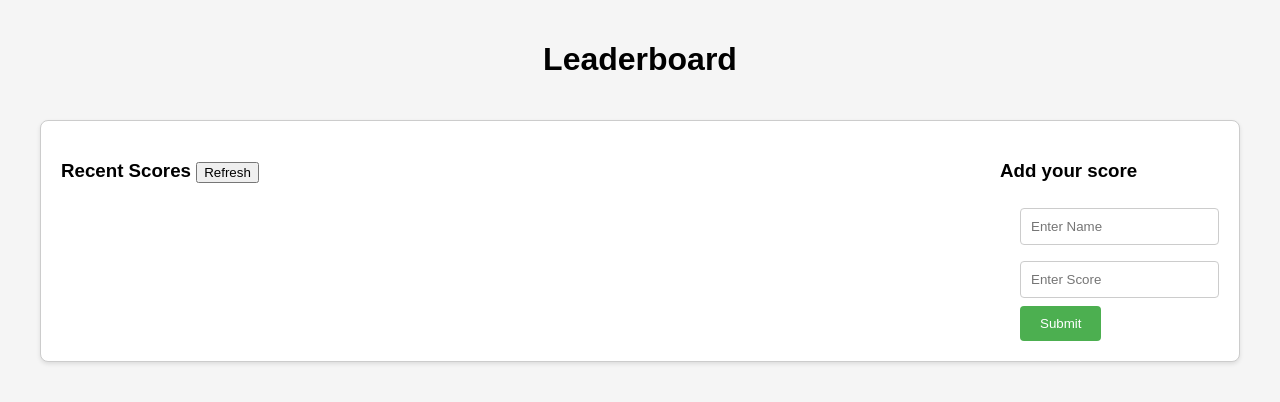
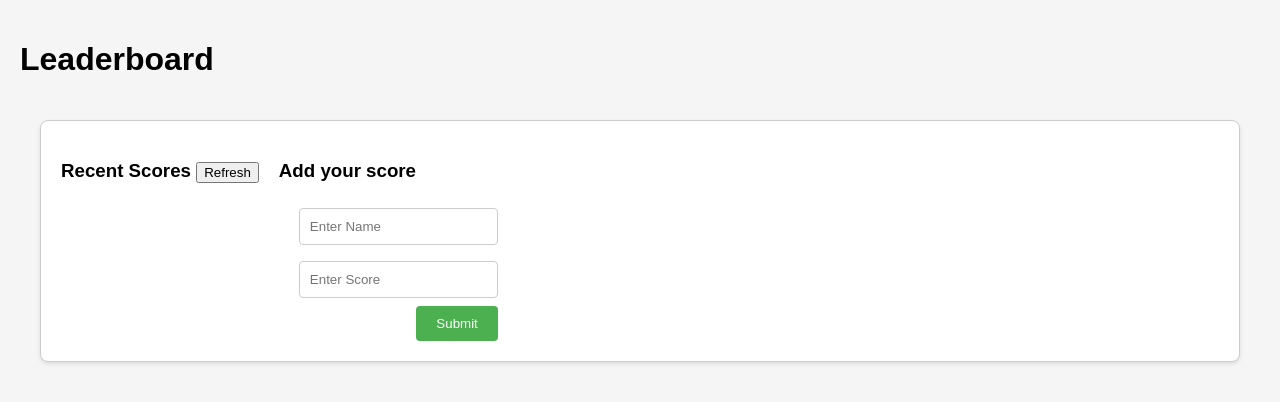
Before and after one commit to Armynerh/leaderboard-project, a website built with webpack: page src/index.html in a window 1280 px wide. Built offline with nearby package versions, Linux system fonts and the light colour scheme; no server answers.

Commit message:
apply final style

```diff
--- a/src/index.html
+++ b/src/index.html
@@ -18,11 +18,13 @@
         </div>
         <div class="add-score">
             <h3>Add your score</h3>
+            <div>
             <form id="leaderboardForm">
                 <div><input type="text" id="nameInput" placeholder="Enter Name" required></div>
                 <div><input type="number" id="scoreInput" placeholder="Enter Score" required></div>
-                <div><input type="submit" value="Submit"></div>
+                <div class="submit-div"><input type="submit" value="Submit"></div>
             </form>
+            </div>
         </div>
     </div>
 </body>
--- a/src/style.css
+++ b/src/style.css
@@ -6,13 +6,11 @@ body {
 }
 
 h1 {
-  text-align: center;
   padding: 20px;
 }
 
 .score-container {
   display: flex;
-  justify-content: space-between;
   margin: 20px 40px;
   padding: 20px;
   background-color: #fff;
@@ -22,8 +20,12 @@ h1 {
 }
 
 .recent-scores {
-  flex: 1;
+
   padding-right: 20px;
+}
+.submit-div{
+  display:flex;
+  justify-content: flex-end;
 }
 
 #leaderboardTable {
```
